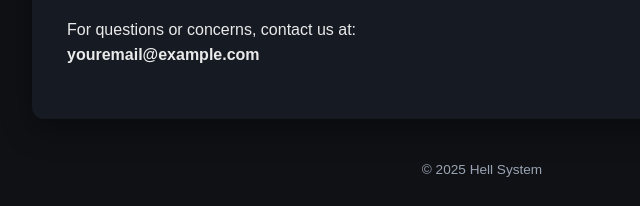
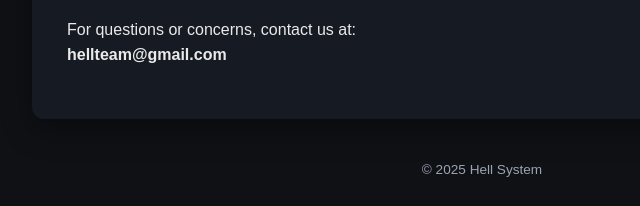
Before and after one commit to arnoldakarman/hellsystem-terms, a plain HTML site: page index.html in a window 1280 px wide. Shown: the part 1003-1209 px from the top of the page, 158-798 px from the left. Drawn offline with Linux system fonts and the light colour scheme.

Commit message:
Hell System – Terms of Service

```diff
--- a/index.html
+++ b/index.html
@@ -111,7 +111,7 @@
       <h2>Contact</h2>
       <p>
         For questions or concerns, contact us at:<br>
-        <strong>youremail@example.com</strong>
+        <strong>hellteam@gmail.com</strong>
       </p>
     </div>
 
```
